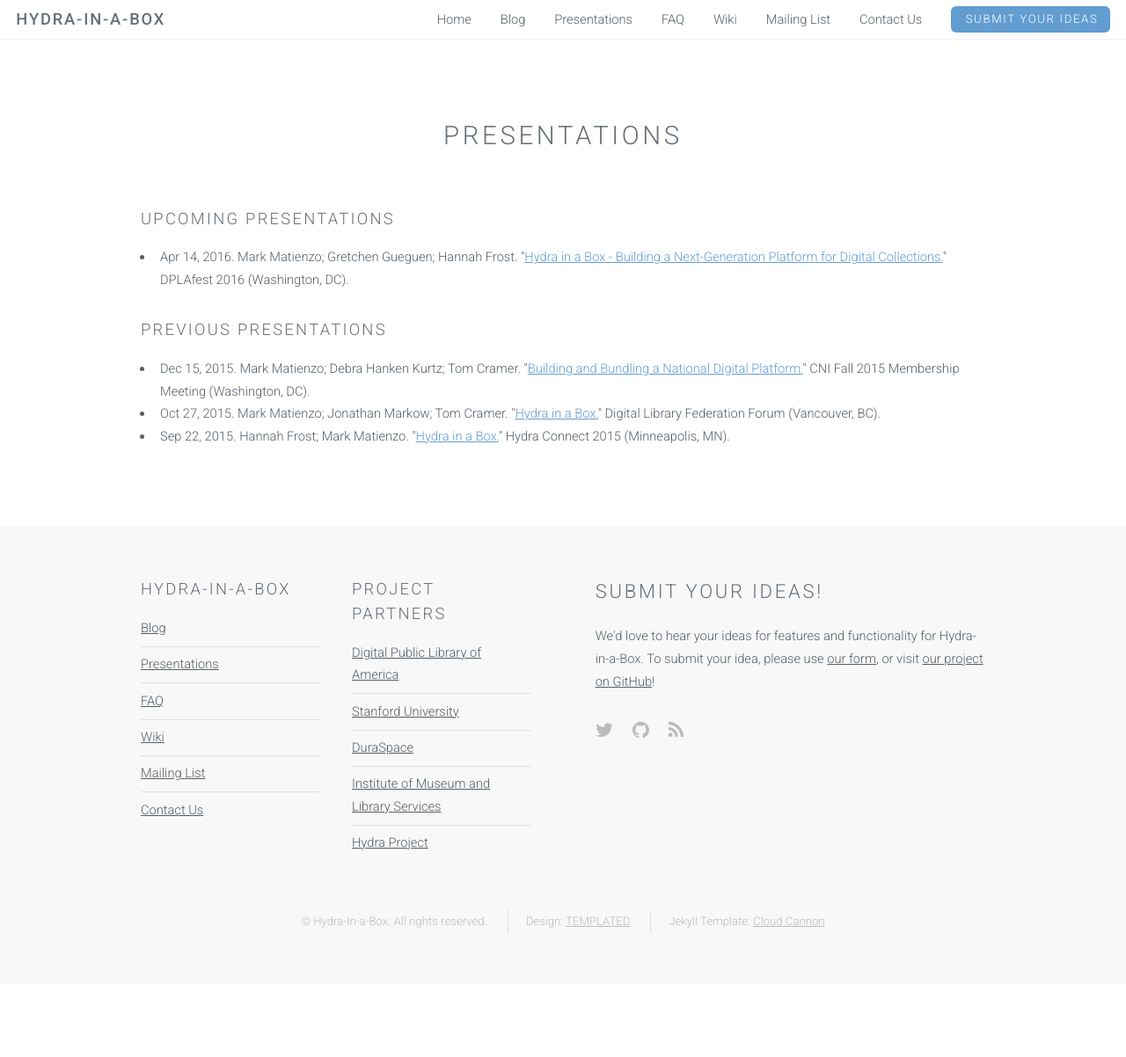
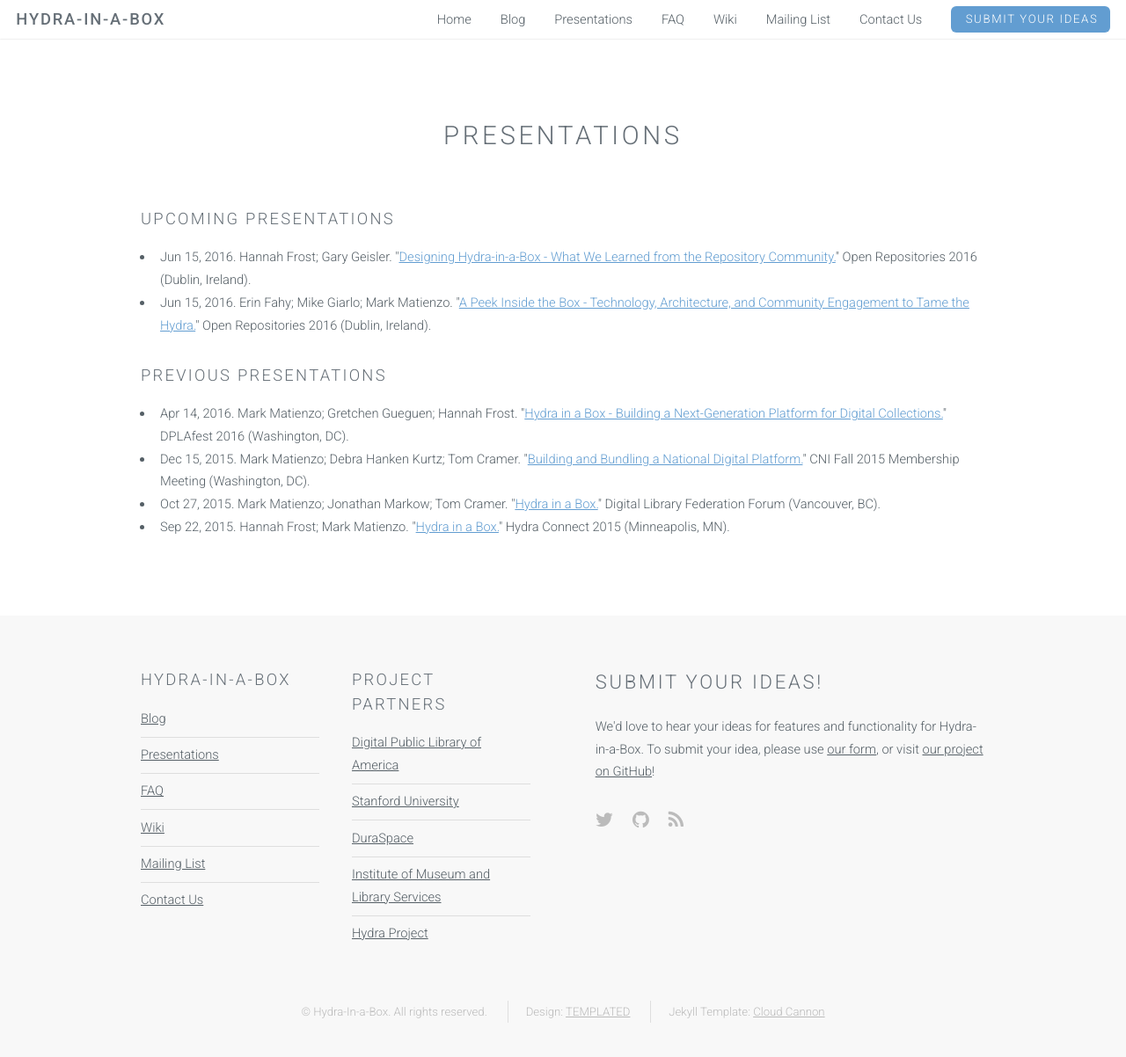
Before and after one commit to samvera-labs/hyku.github.io, a Jekyll site: the page built from presentations.html, in a window 1280 px wide and 1222 px high. Shown: the top 1202 px of the window at 88% size. Built offline with Jekyll 4.4.1, drawn with Linux system fonts in a browser that asks for light colours.

Commit message:
move and add links
Moved DPLA presentation to previous, Add OR16 presentations o upcoming

```diff
--- a/_data/previous_presentations.yaml
+++ b/_data/previous_presentations.yaml
@@ -1,3 +1,12 @@
+- title: Hydra in a Box - Building a Next-Generation Platform for Digital Collections
+  presenters:
+    - Mark Matienzo
+    - Gretchen Gueguen
+    - Hannah Frost
+  event: DPLAfest 2016
+  location: "Washington, DC"
+  date: 2016-04-14
+  url:  http://bit.ly/dplafest-hybox
 - title: Building and Bundling a National Digital Platform
   presenters:
     - Mark Matienzo
--- a/_data/upcoming_presentations.yml
+++ b/_data/upcoming_presentations.yml
@@ -1,9 +1,17 @@
-- title: Hydra in a Box - Building a Next-Generation Platform for Digital Collections
+- title: Designing Hydra-in-a-Box - What We Learned from the Repository Community
   presenters:
+    - Hannah Frost
+    - Gary Geisler
+  event: Open Repositories 2016
+  location: "Dublin, Ireland"
+  date: 2016-06-15
+  url:  https://www.conftool.com/or2016/index.php?page=browseSessions&form_session=115#paperID103
+- title: A Peek Inside the Box - Technology, Architecture, and Community Engagement to Tame the Hydra
+  presenters:
+    - Erin Fahy
+    - Mike Giarlo
     - Mark Matienzo
-    - Gretchen Gueguen
-    - Hannah Frost
-  event: DPLAfest 2016
-  location: "Washington, DC"
-  date: 2016-04-14
-  url:  http://dp.la/info/get-involved/dplafest/april-2016/agenda/
+  event: Open Repositories 2016
+  location: "Dublin, Ireland"
+  date: 2016-06-15
+  url:  https://www.conftool.com/or2016/index.php?page=browseSessions&form_session=115#paperID41
```
